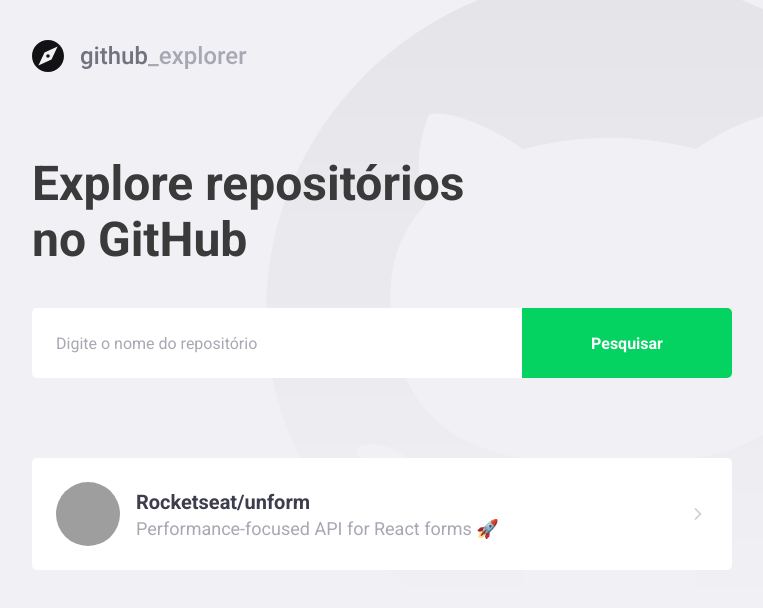
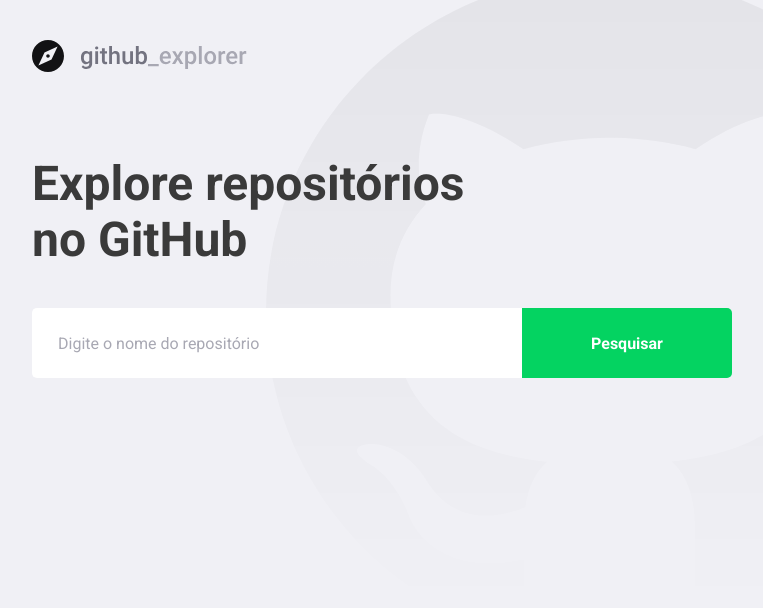
Before and after one commit to eduardoboares/github-explorer, a React (Create React App) app: page / in a window 1280 px wide. Shown: the top 608 px of the page, without its empty margins (148-911 px from the left). Built offline with nearby package versions, Linux system fonts and the light colour scheme; grey boxes are pictures that could not be loaded.

Commit message:
Implementation of connection with GitHub API using axios and error message component

```diff
--- a/package.json
+++ b/package.json
@@ -10,6 +10,7 @@
         "@types/node": "^12.0.0",
         "@types/react": "^17.0.0",
         "@types/react-dom": "^17.0.0",
+        "axios": "^0.21.1",
         "polished": "^4.1.3",
         "react": "^17.0.2",
         "react-dom": "^17.0.2",
--- a/src/pages/Dashboard/index.tsx
+++ b/src/pages/Dashboard/index.tsx
@@ -1,33 +1,81 @@
-import React from 'react';
+import React, { FormEvent, useState } from 'react';
 import { FiChevronRight } from 'react-icons/fi';
 import logoImg from '../../assets/logo.svg';
-import { Form, Repositories, Title } from './styles';
+import api from '../../services/api';
+import { Error, Form, Repositories, Title } from './styles';
 
-const Dashboard: React.FC = () => (
+interface Repository {
+    full_name: string;
+    description: string;
+    owner: {
+        login: string;
+        avatar_url: string;
+    };
+}
+
+const Dashboard: React.FC = () => {
+    const [newRepo, setNewRepo] = useState('');
+    const [inputError, setInputError] = useState('');
+    const [repositories, setRepositories] = useState<Repository[]>([]);
+
+    async function handleAddRepository(
+        event: FormEvent<HTMLFormElement>,
+    ): Promise<void> {
+        event.preventDefault();
+
+        if (!newRepo) {
+            setInputError('Digite o autor/nome do respositório.');
+            return;
+        }
+
+        try {
+            const response = await api.get<Repository>(`repos/${newRepo}`);
+
+            const repository = response.data;
+
+            setRepositories([...repositories, repository]);
+
+            setNewRepo('');
+            setInputError('');
+        } catch (error) {
+            setInputError('Erro na busca por esse respositório.');
+        }
+    }
+
+    return (
         <>
             <img src={logoImg} alt="GitHub Explorer" />
             <Title>Explore repositórios no GitHub</Title>
 
-        <Form action="">
-            <input placeholder="Digite o nome do repositório" />
+            <Form hasError={!!inputError} onSubmit={handleAddRepository}>
+                <input
+                    value={newRepo}
+                    onChange={(e) => setNewRepo(e.target.value)}
+                    placeholder="Digite o nome do repositório"
+                />
                 <button type="submit">Pesquisar</button>
             </Form>
 
+            {inputError && <Error>{inputError}</Error>}
+
             <Repositories>
-            <a href="teste">
+                {repositories.map((repository) => (
+                    <a key={repository.full_name} href="teste">
                         <img
-                    src="https://avatars.githubusercontent.com/u/50203486?v=4"
-                    alt="Eduardo Pereira Boares"
+                            src={repository.owner.avatar_url}
+                            alt={repository.owner.login}
                         />
                         <div>
-                    <strong>Rocketseat/unform</strong>
-                    <p>Performance-focused API for React forms 🚀</p>
+                            <strong>{repository.full_name}</strong>
+                            <p>{repository.description}</p>
                         </div>
 
                         <FiChevronRight size={20} />
                     </a>
+                ))}
             </Repositories>
         </>
     );
+};
 
 export default Dashboard;
--- a/src/pages/Dashboard/styles.ts
+++ b/src/pages/Dashboard/styles.ts
@@ -1,5 +1,9 @@
 import { shade } from 'polished';
-import styled from 'styled-components';
+import styled, { css } from 'styled-components';
+
+interface FormProps {
+    hasError: boolean;
+}
 
 export const Title = styled.h1`
     font-size: 48px;
@@ -9,7 +13,7 @@
     margin-top: 80px;
 `;
 
-export const Form = styled.form`
+export const Form = styled.form<FormProps>`
     margin-top: 40px;
     max-width: 700px;
     display: flex;
@@ -21,6 +25,14 @@
         border: 0;
         border-radius: 5px 0 0 5px;
         color: #3a3a3a;
+        border: 2px solid #fff;
+        border-right: 0;
+
+        ${(props) =>
+            props.hasError &&
+            css`
+                border-color: #c53030;
+            `}
 
         &::placeholder {
             color: #a8a8b3;
@@ -71,7 +83,8 @@
         }
 
         div {
-            margin-left: 16px;
+            flex: 1;
+            margin: 0 16px;
 
             strong {
                 font-size: 20px;
@@ -91,3 +104,9 @@
         }
     }
 `;
+
+export const Error = styled.span`
+    display: block;
+    color: #c53030;
+    margin: 10px 24px;
+`;
--- /dev/null
+++ b/src/services/api.ts
@@ -0,0 +1,7 @@
+import axios from 'axios';
+
+const api = axios.create({
+    baseURL: 'https://api.github.com',
+});
+
+export default api;
```
Also changed, not shown: .eslintrc.json, 1 other file (tests, documents, lock files or other folders). Lines whose indentation alone changed are shown as unchanged.
